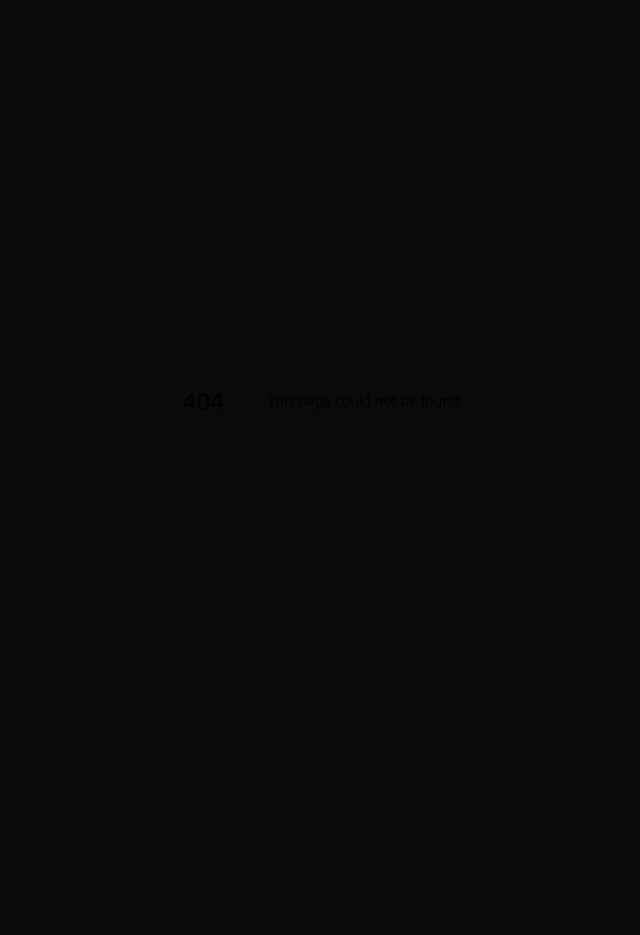
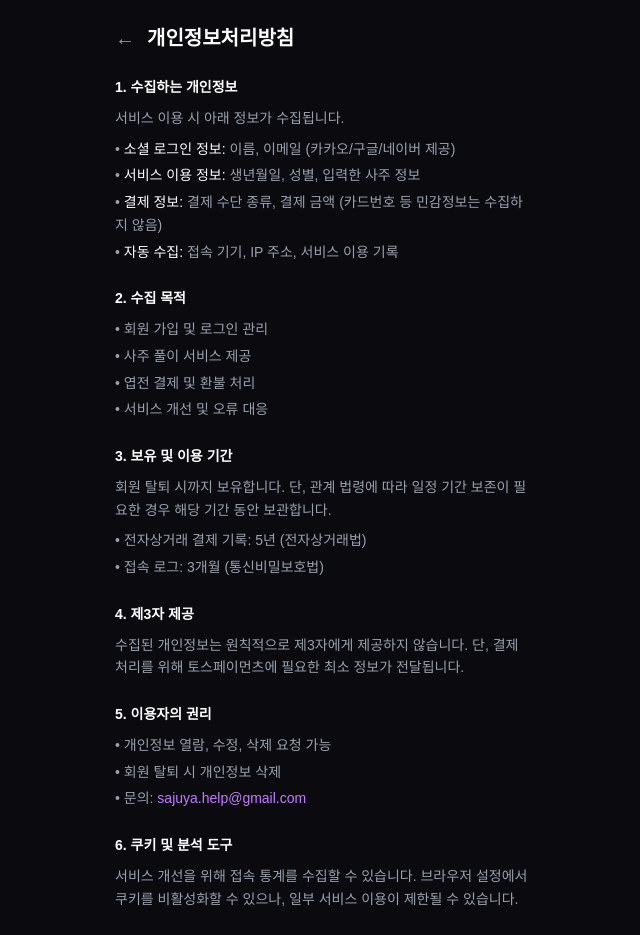
Before and after one commit to younglinam0222-rgb/sajuya, a Next.js app: page /privacy in a window 1280 px wide. Before the commit this address had no page. Shown: the top 935 px of the page, without its empty margins (317-957 px from the left). Before the commit the page ends 800 px from the top, so only its background shows below. Built offline with nearby package versions, Linux system fonts and the light colour scheme.

Commit message:
Create page.tsx

```diff
--- /dev/null
+++ b/app/privacy/page.tsx
@@ -0,0 +1,79 @@
+'use client'
+
+import Link from 'next/link'
+
+export default function PrivacyPage() {
+  return (
+    <div className="min-h-screen bg-[#0a0a0f] text-white pb-24">
+      <div className="max-w-md mx-auto px-4 pt-6">
+        <div className="flex items-center gap-3 mb-6">
+          <Link href="/" className="text-gray-400 text-xl">←</Link>
+          <h1 className="text-xl font-bold">개인정보처리방침</h1>
+        </div>
+
+        <div className="space-y-6 text-sm text-gray-300 leading-relaxed">
+
+          <section>
+            <h2 className="text-white font-bold mb-2">1. 수집하는 개인정보</h2>
+            <p className="text-gray-400 mb-2">서비스 이용 시 아래 정보가 수집됩니다.</p>
+            <ul className="space-y-1 text-gray-400">
+              <li>• <span className="text-white">소셜 로그인 정보:</span> 이름, 이메일 (카카오/구글/네이버 제공)</li>
+              <li>• <span className="text-white">서비스 이용 정보:</span> 생년월일, 성별, 입력한 사주 정보</li>
+              <li>• <span className="text-white">결제 정보:</span> 결제 수단 종류, 결제 금액 (카드번호 등 민감정보는 수집하지 않음)</li>
+              <li>• <span className="text-white">자동 수집:</span> 접속 기기, IP 주소, 서비스 이용 기록</li>
+            </ul>
+          </section>
+
+          <section>
+            <h2 className="text-white font-bold mb-2">2. 수집 목적</h2>
+            <ul className="space-y-1 text-gray-400">
+              <li>• 회원 가입 및 로그인 관리</li>
+              <li>• 사주 풀이 서비스 제공</li>
+              <li>• 엽전 결제 및 환불 처리</li>
+              <li>• 서비스 개선 및 오류 대응</li>
+            </ul>
+          </section>
+
+          <section>
+            <h2 className="text-white font-bold mb-2">3. 보유 및 이용 기간</h2>
+            <p className="text-gray-400">회원 탈퇴 시까지 보유합니다. 단, 관계 법령에 따라 일정 기간 보존이 필요한 경우 해당 기간 동안 보관합니다.</p>
+            <ul className="space-y-1 text-gray-400 mt-2">
+              <li>• 전자상거래 결제 기록: 5년 (전자상거래법)</li>
+              <li>• 접속 로그: 3개월 (통신비밀보호법)</li>
+            </ul>
+          </section>
+
+          <section>
+            <h2 className="text-white font-bold mb-2">4. 제3자 제공</h2>
+            <p className="text-gray-400">수집된 개인정보는 원칙적으로 제3자에게 제공하지 않습니다. 단, 결제 처리를 위해 토스페이먼츠에 필요한 최소 정보가 전달됩니다.</p>
+          </section>
+
+          <section>
+            <h2 className="text-white font-bold mb-2">5. 이용자의 권리</h2>
+            <ul className="space-y-1 text-gray-400">
+              <li>• 개인정보 열람, 수정, 삭제 요청 가능</li>
+              <li>• 회원 탈퇴 시 개인정보 삭제</li>
+              <li>• 문의: <span className="text-purple-400">sajuya.help@gmail.com</span></li>
+            </ul>
+          </section>
+
+          <section>
+            <h2 className="text-white font-bold mb-2">6. 쿠키 및 분석 도구</h2>
+            <p className="text-gray-400">서비스 개선을 위해 접속 통계를 수집할 수 있습니다. 브라우저 설정에서 쿠키를 비활성화할 수 있으나, 일부 서비스 이용이 제한될 수 있습니다.</p>
+          </section>
+
+          <section>
+            <h2 className="text-white font-bold mb-2">7. 개인정보 보호 책임자</h2>
+            <p className="text-gray-400">개인정보 관련 문의는 아래로 연락해 주세요.</p>
+            <p className="text-purple-400 font-medium mt-1">sajuya.help@gmail.com</p>
+          </section>
+
+          <section>
+            <p className="text-gray-600 text-xs">시행일: 2025년 1월 1일</p>
+          </section>
+
+        </div>
+      </div>
+    </div>
+  )
+}
```
